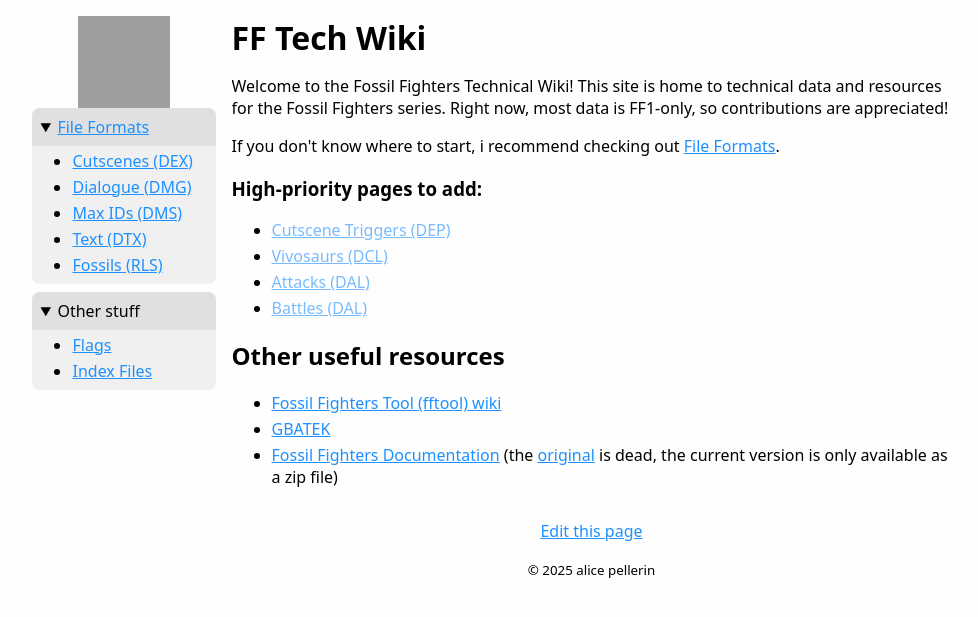
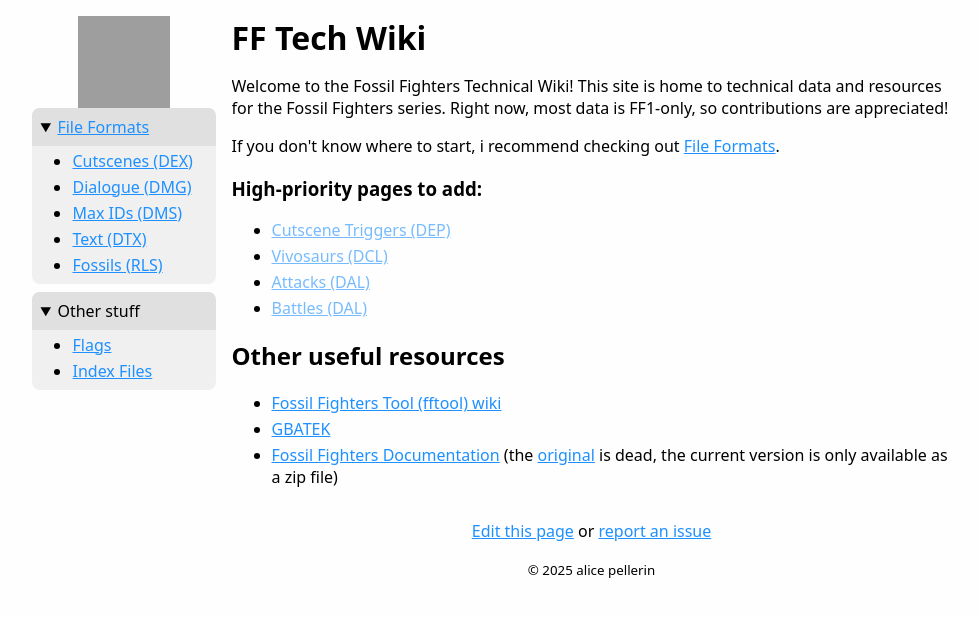
Before and after one commit to simonomi/fftechwiki, a Jekyll site: the page built from index.html, in a window 1280 px wide, cut to the strip 0-617 px from the top of the page. Shown: the whole strip, without its empty margins (148-1126 px from the left). Built offline with Jekyll 4.4.1, drawn with Linux system fonts in a browser that asks for light colours; grey boxes are pictures that could not be loaded.

Commit message:
add 'report an issue' link

```diff
--- a/_layouts/default.html
+++ b/_layouts/default.html
@@ -59,7 +59,7 @@
 
 			{%- unless page.nofooter -%}
 				<footer>
-					<p><a href="https://github.com/simonomi/fftechwiki/blob/main/{{ page.path }}">Edit this page</a></p>
+					<p><a href="https://github.com/simonomi/fftechwiki/blob/main/{{ page.path }}">Edit this page</a> or <a href="https://github.com/simonomi/fftechwiki/issues">report an issue</a></p>
 					<small>© <time>{{ "now" | date: "%Y" }}</time> alice pellerin</small>
 				</footer>
 			{%- endunless -%}
```
Also changed, not shown: _includes/wiki.css (line endings or trailing spaces).
